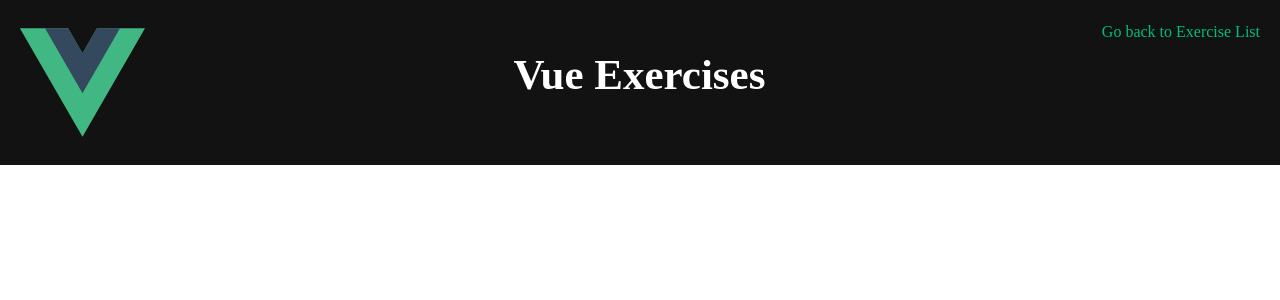
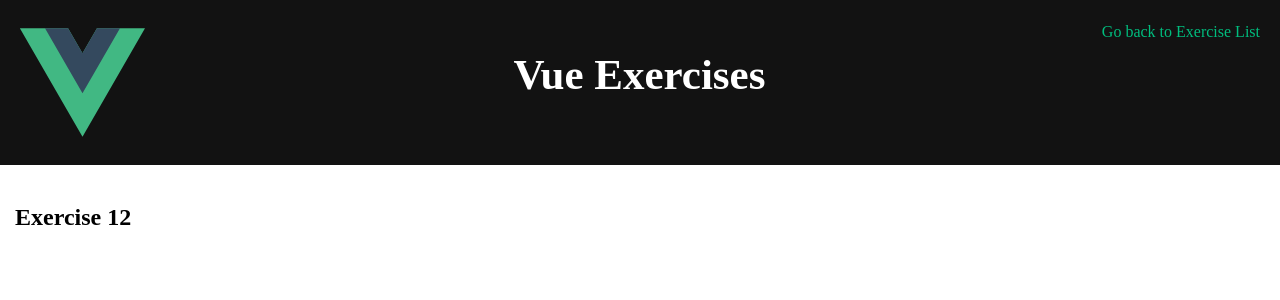
Before and after one commit to galaxyuliana/VueExercises, a Vue app in the folder first-vue-project/: page /12 in a window 1280 px wide. Shown: the top 300 px of the page. Built offline with nearby package versions, Linux system fonts and the light colour scheme.

Commit message:
Added Exercise12

```diff
--- /dev/null
+++ b/first-vue-project/src/components/Exercise/12/Exercise12.vue
@@ -0,0 +1,5 @@
+<template>
+    <div>
+        <h2>Exercise 12</h2>
+    </div>
+</template>
--- a/first-vue-project/src/components/ExerciseList.vue
+++ b/first-vue-project/src/components/ExerciseList.vue
@@ -10,6 +10,7 @@ import Exercise08 from './Exercise/08/Exercise08.vue'
 import Exercise09 from './Exercise/09/Exercise09.vue'
 import Exercise10 from './Exercise/10/Exercise10.vue'
 import Exercise11 from './Exercise/11/Exercise11.vue'
+import Exercise12 from './Exercise/12/Exercise12.vue'
 </script>
 
 <template>
@@ -25,6 +26,7 @@ import Exercise11 from './Exercise/11/Exercise11.vue'
         <router-link class="nav-link" to="/09">Exercies 09</router-link>
         <router-link class="nav-link" to="/10">Exercies 10</router-link>
         <router-link class="nav-link" to="/11">Exercies 11</router-link>
+        <router-link class="nav-link" to="/12">Exercies 12</router-link>
     </div>
 </template>
 
--- a/first-vue-project/src/router.js
+++ b/first-vue-project/src/router.js
@@ -11,6 +11,7 @@ import Exercise08 from './components/Exercise/08/Exercise08.vue'
 import Exercise09 from './components/Exercise/09/Exercise09.vue'
 import Exercise10 from './components/Exercise/10/Exercise10.vue'
 import Exercise11 from './components/Exercise/11/Exercise11.vue'
+import Exercise12 from './components/Exercise/12/Exercise12.vue'
 
 const routes = [{
     path: '/',
@@ -71,6 +72,11 @@ const routes = [{
     path: '/11',
     name: 'Exercise11',
     component: Exercise11
+  },
+  {
+    path: '/12',
+    name: 'Exercise12',
+    component: Exercise12
   }
 ]
 
```
